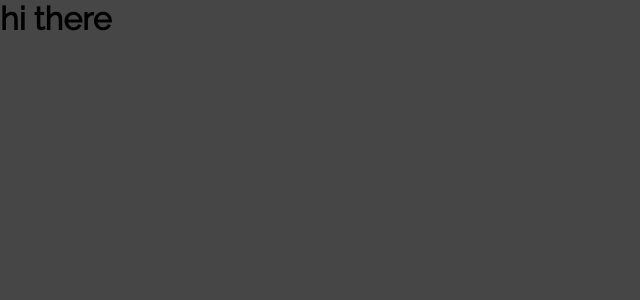
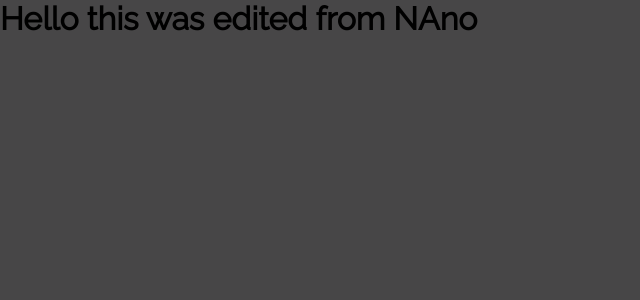
Before and after one commit to H3kapoo/RockScissorsPaper, a React app in the folder client/: page / in a window 1280 px wide. Shown: the top 300 px of the page, without its empty margins (0-640 px from the left). Built offline with nearby package versions, Linux system fonts and the light colour scheme.

Commit message:
test commit

```diff
--- a/client/src/components/App.js
+++ b/client/src/components/App.js
@@ -4,7 +4,7 @@ import './App.css'
 const App = () => {
     return (
         <div>
-            <h1>hi there</h1>
+            <h1>Hello this was edited from NAno</h1>
         </div>)
 }
 
```
